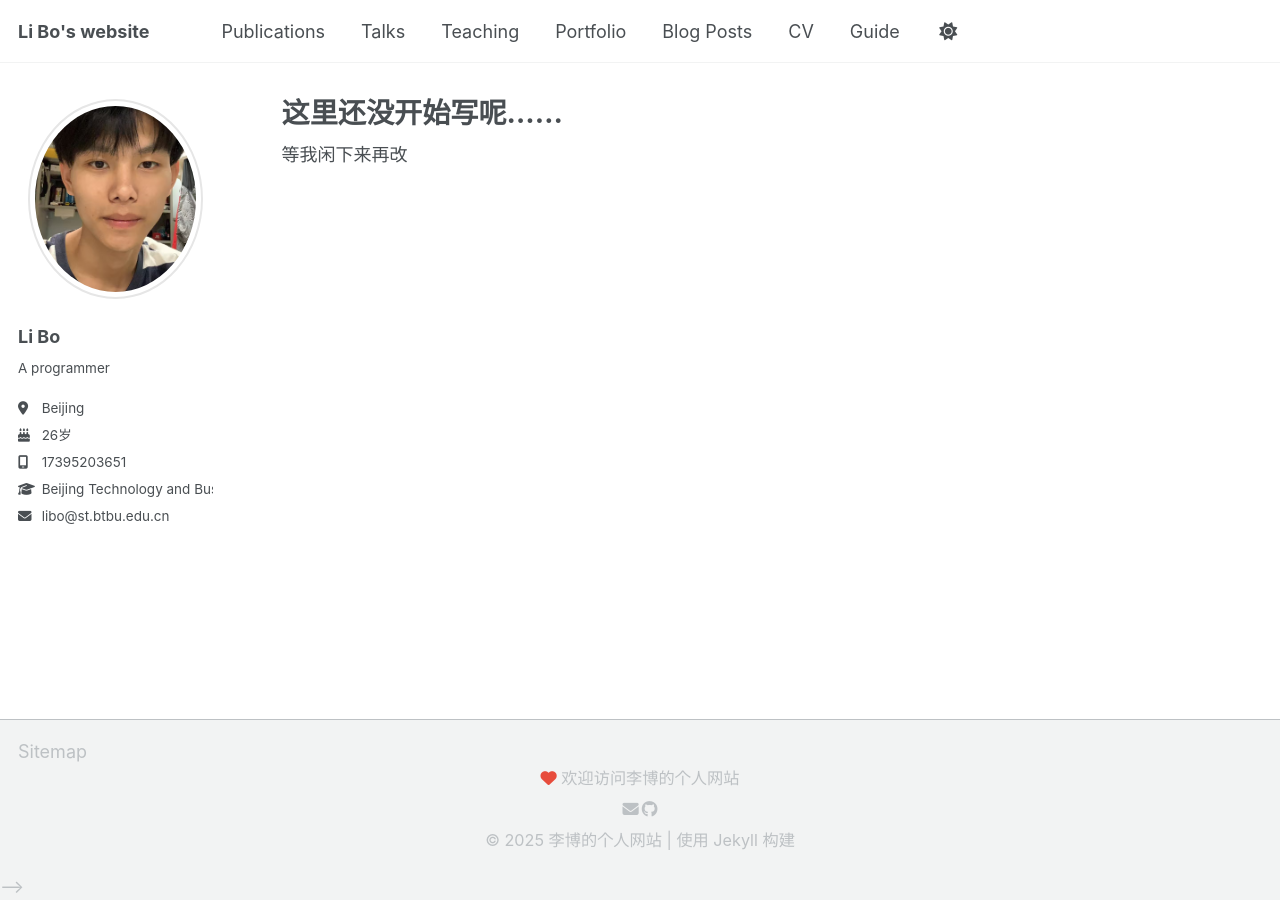
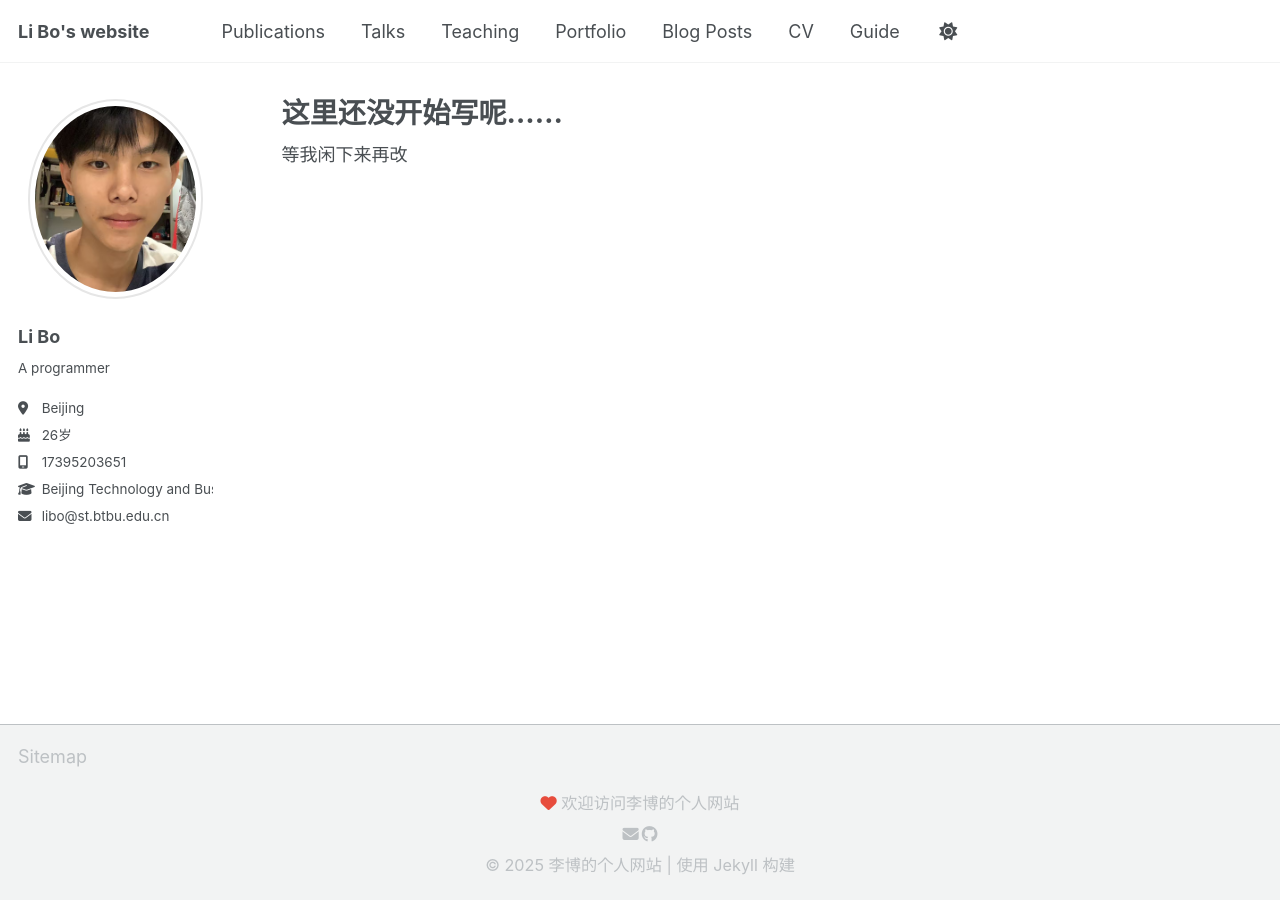
Before and after one commit to libo1999912/libo1999912.github.io, a Jekyll site: the page built from _pages/about.md, in a window 1280 px wide. Built offline with Jekyll 4.4.1, drawn with Linux system fonts in a browser that asks for light colours; a script that is not in the unit is left out.

Commit message:
Update footer.html

```diff
--- a/_includes/footer.html
+++ b/_includes/footer.html
@@ -1,5 +1,5 @@
-<!-- <footer class="simple-footer" style="padding: 2px 0;"> <!-- 减少上下padding -->
-    <div class="footer-content" style="text-align: center; display: flex; flex-direction: column; align-items: center; padding: 0;">
+<footer class="simple-footer" style="padding: 2px 0;">
+    <div class="footer-content" style="text-align: center; display: flex; flex-direction: column; align-items: center; padding: 0; max-width: 600px; margin: 0 auto;">
         <div class="welcome-message" style="font-size: 0.9rem; margin: 1px 0;">
             <i class="fas fa-heart" style="color: #e74c3c;"></i> 欢迎访问{{ site.name | default: site.title }}的个人网站
         </div>
@@ -18,4 +18,4 @@
             &copy; {{ site.time | date: '%Y' }} {{ site.name | default: site.title }}的个人网站 | 使用 <a href="http://jekyllrb.com" rel="nofollow">Jekyll</a> 构建
         </div>
     </div>
-</footer> -->
+</footer>
```
